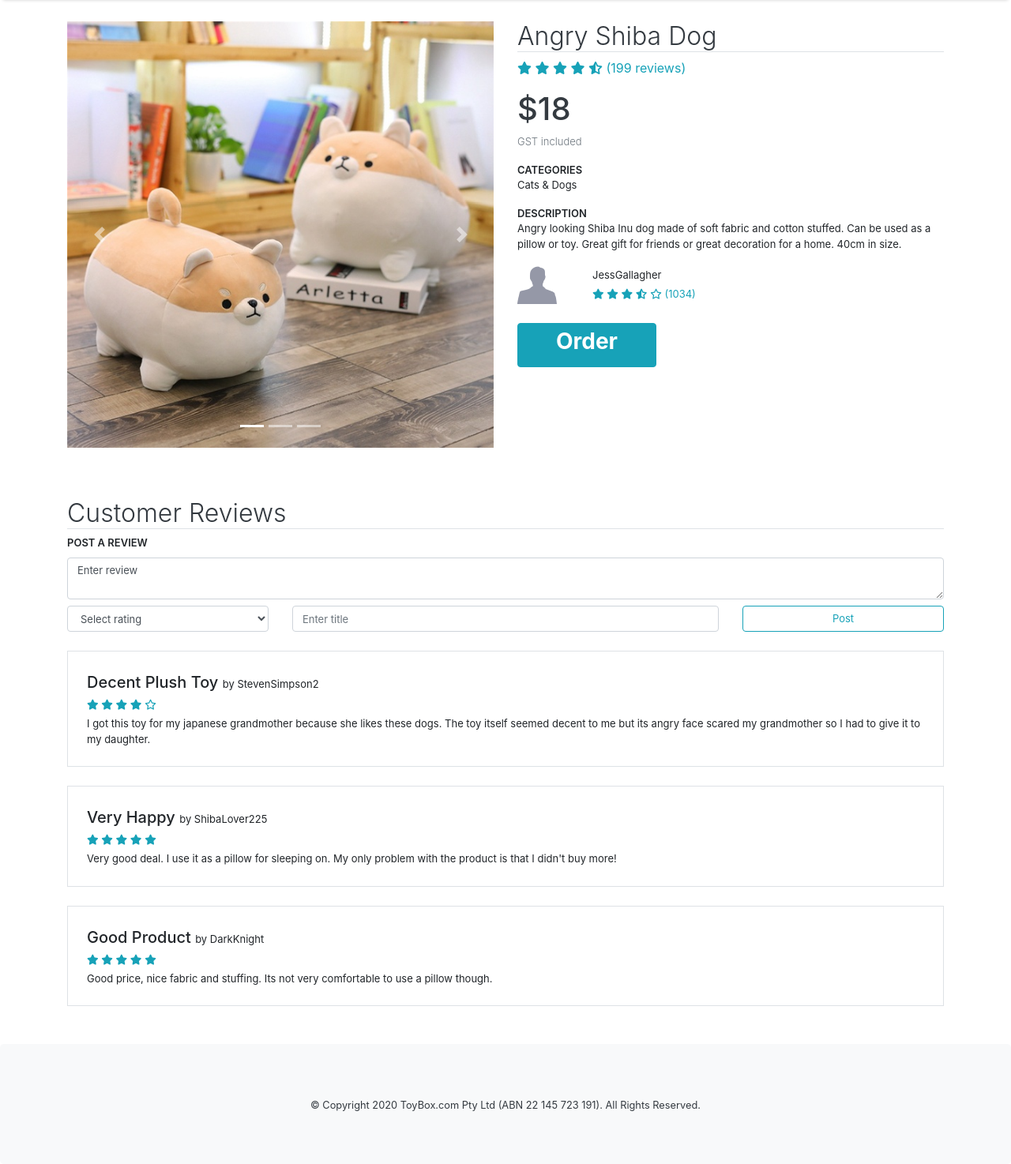
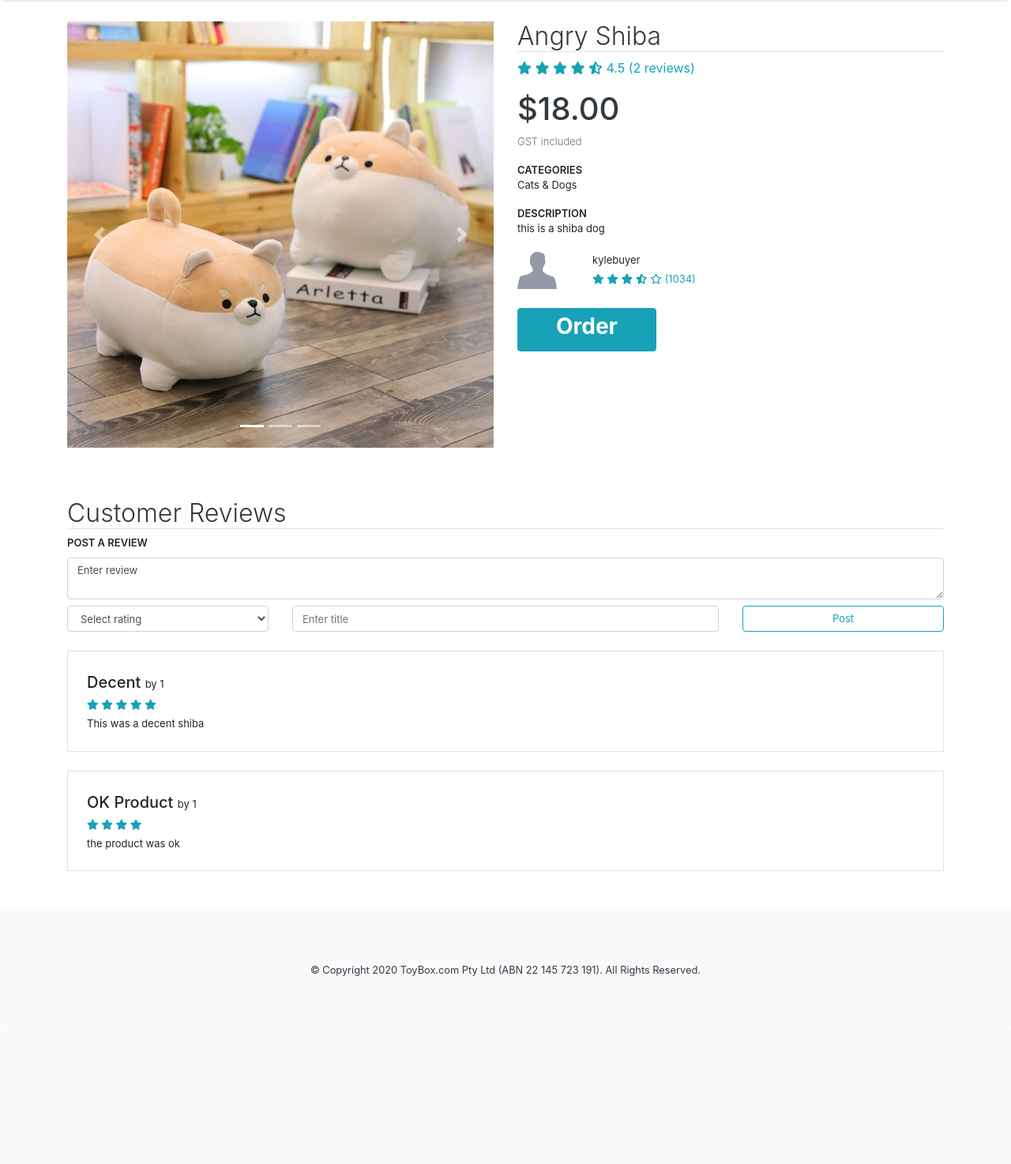
Before and after one commit to johnstonekyle/IAB207, a Flask app: page /product/1 in a window 1280 px wide. Shown: the part 101-1575 px from the top of the page at 79% size. After the commit the page ends 1337 px from the top, so only its background shows below. Run offline with Flask 2, Linux system fonts and the light colour scheme; data comes from the database, SQL or seed files in the repository; both versions use the stored data as it was after the commit; some libraries are stand-ins or nearby versions.

Commit message:
Updated database with bank account number & comment title. Worked on product page displaying content from database  '/product/<id>'

```diff
--- a/marketplace/models.py
+++ b/marketplace/models.py
@@ -27,6 +27,7 @@ class Product(db.Model):
 class Comment(db.Model):
     __tablename__='comments'
     id = db.Column(db.Integer, primary_key=True)
+    title = db.Column(db.String(100), nullable=False)
     text = db.Column(db.String(500))
     rating = db.Column(db.Float, nullable=False)
     created = db.Column(db.DateTime, default=datetime.now(), nullable=False)
@@ -59,6 +60,7 @@ class User(db.Model, UserMixin):
     username = db.Column(db.String(30), index=True, unique=True, nullable=False)
     email = db.Column(db.String(100), index=True, unique=True, nullable=False)
     phone = db.Column(db.String(20), nullable=False)
+    bank_account = db.Column(db.Integer)
     seller = db.Column(db.Boolean, nullable=False) #determines whether the user is a seller or buyer
     password_hash = db.Column(db.String(255), nullable=False)
 
--- a/marketplace/products.py
+++ b/marketplace/products.py
@@ -1,12 +1,32 @@
 from flask import Blueprint, render_template
 from flask_login import login_required
+from .models import Product, User
 
 bp = Blueprint('product', __name__, url_prefix='/product')
 
 
 @bp.route('/<id>')
 def view(id):
-    return render_template('product.html')
+    product = Product.query.filter_by(id=id).first()
+    if (not product): #if product doesnt exist then 404
+        return render_template('404.html')
+
+    #round price to 2 decimal places
+    roundedPrice = round(product.price, 2)
+
+    #get review rating average
+    rating = 0
+    index = 0
+    for comment in product.comments:
+        rating += comment.rating
+        index += 1
+    rating = round(rating/index, 2)
+
+    #get seller info
+    seller = User.query.filter_by(id=product.seller_id).first()
+
+    return render_template('product.html', product=product, roundedPrice = roundedPrice, rating=rating, reviewCount=index, seller=seller)
+
 
 @bp.route('/add', methods=['GET', 'POST'])
 @login_required #would be better to specify must logged in as a seller
--- a/marketplace/templates/product.html
+++ b/marketplace/templates/product.html
@@ -38,28 +38,27 @@
 
         <!-- product information -->
         <div class="col-md-6">
-            <h2 class="text-dark font-weight-light border-bottom">Angry Shiba Dog</h2>
+            <h2 class="text-dark font-weight-light border-bottom">{{ product.name }}</h2>
             <div class="text-info">
                 <i class="fas fa-star"></i> <i class="fas fa-star"></i> <i class="fas fa-star"></i> <i
-                    class="fas fa-star"></i> <i class="fas fa-star-half-alt"></i> (199 reviews)
+                    class="fas fa-star"></i> <i class="fas fa-star-half-alt"></i> {{ rating }} ({{ reviewCount }} reviews)
             </div>
 
-            <h1 class="text-dark mt-3">$18</h1>
+            <h1 class="text-dark mt-3">${{ roundedPrice }}</h1>
             <div class="small-font form-head text-muted font-weight-light">GST included</div>
 
             <div class="small-font form-head mt-3">CATEGORIES</div>
-            <p class="small-font">Cats & Dogs</p>
+            <p class="small-font">{{ product.category }}</p>
 
             <div class="small-font form-head mt-3">DESCRIPTION</div>
-            <p class="small-font">Angry looking Shiba Inu dog made of soft fabric and cotton stuffed. Can be used as
-                a pillow or toy. Great gift for friends or great decoration for a home. 40cm in size.</p>
+            <p class="small-font">{{ product.description }}</p>
 
             <div class="row mt-2">
                 <div class="col-2">
                     <img class="" src="../static/img/genericman.jpg" height="50px" width="50px">
                 </div>
                 <div class="col">
-                    <span class="small-font">JessGallagher<br>
+                    <span class="small-font">{{ seller.username }}<br>
                         <span class="text-info">
                             <i class="fas fa-star"></i> <i class="fas fa-star"></i> <i class="fas fa-star"></i> <i
                                 class="fas fa-star-half-alt"></i> <i class="far fa-star"></i> (1034)
@@ -115,80 +114,34 @@
         </div>
     </form>
 
-    <!-- review 1 -->
+    {% for comment in product.comments %}
+
+    <!-- review -->
     <div class="mt-4 mb-2 border p-4">
         <div class="row">
             <div class="col review-head">
-                Decent Plush Toy <span class="small-font font-weight-normal">by StevenSimpson2</span>
+                {{ comment.title }} <span class="small-font font-weight-normal">by {{ comment.user_id }}</span>
             </div>
         </div>
         <div class="row">
             <div class="col">
                 <span class="small-font">
                     <span class="text-info">
-                        <i class="fas fa-star"></i> <i class="fas fa-star"></i> <i class="fas fa-star"></i> <i
-                            class="fas fa-star"></i> <i class="far fa-star"></i>
+                        {% for i in range(comment.rating|int) %}
+                            <i class="fas fa-star"></i>
+                        {% endfor %}
                     </span>
                 </span>
             </div>
         </div>
         <div class="row mt-1">
             <div class="col small-font">
-                I got this toy for my japanese grandmother because she likes these dogs. The toy itself seemed decent to
-                me but its angry face scared my grandmother so I had to give it to my daughter.
+                {{ comment.text }}
             </div>
         </div>
     </div>
 
-    <!-- review 2 -->
-    <div class="mt-4 mb-2 border p-4">
-        <div class="row">
-            <div class="col review-head">
-                Very Happy <span class="small-font font-weight-normal">by ShibaLover225</span>
-            </div>
-        </div>
-        <div class="row">
-            <div class="col">
-                <span class="small-font">
-                    <span class="text-info">
-                        <i class="fas fa-star"></i> <i class="fas fa-star"></i> <i class="fas fa-star"></i> <i
-                            class="fas fa-star"></i> <i class="fas fa-star"></i>
-                    </span>
-                </span>
-            </div>
-        </div>
-        <div class="row mt-1">
-            <div class="col small-font">
-                Very good deal. I use it as a pillow for sleeping on. My only problem with the product is that I didn't
-                buy more!
-            </div>
-        </div>
-    </div>
-
-    <!-- review 3 -->
-    <div class="mt-4 mb-2 border p-4">
-        <div class="row">
-            <div class="col review-head">
-                Good Product <span class="small-font font-weight-normal">by DarkKnight</span>
-            </div>
-        </div>
-        <div class="row">
-            <div class="col">
-                <span class="small-font">
-                    <span class="text-info">
-                        <i class="fas fa-star"></i> <i class="fas fa-star"></i> <i class="fas fa-star"></i> <i
-                            class="fas fa-star"></i> <i class="fas fa-star"></i>
-                    </span>
-                </span>
-            </div>
-        </div>
-        <div class="row mt-1">
-            <div class="col small-font">
-                Good price, nice fabric and stuffing. Its not very comfortable to use a pillow though.
-            </div>
-        </div>
-    </div>
-
+    {% endfor %}
 </div>
 
 {% endblock %}
```
Also changed, not shown: marketplace/marketplace.sqlite.
